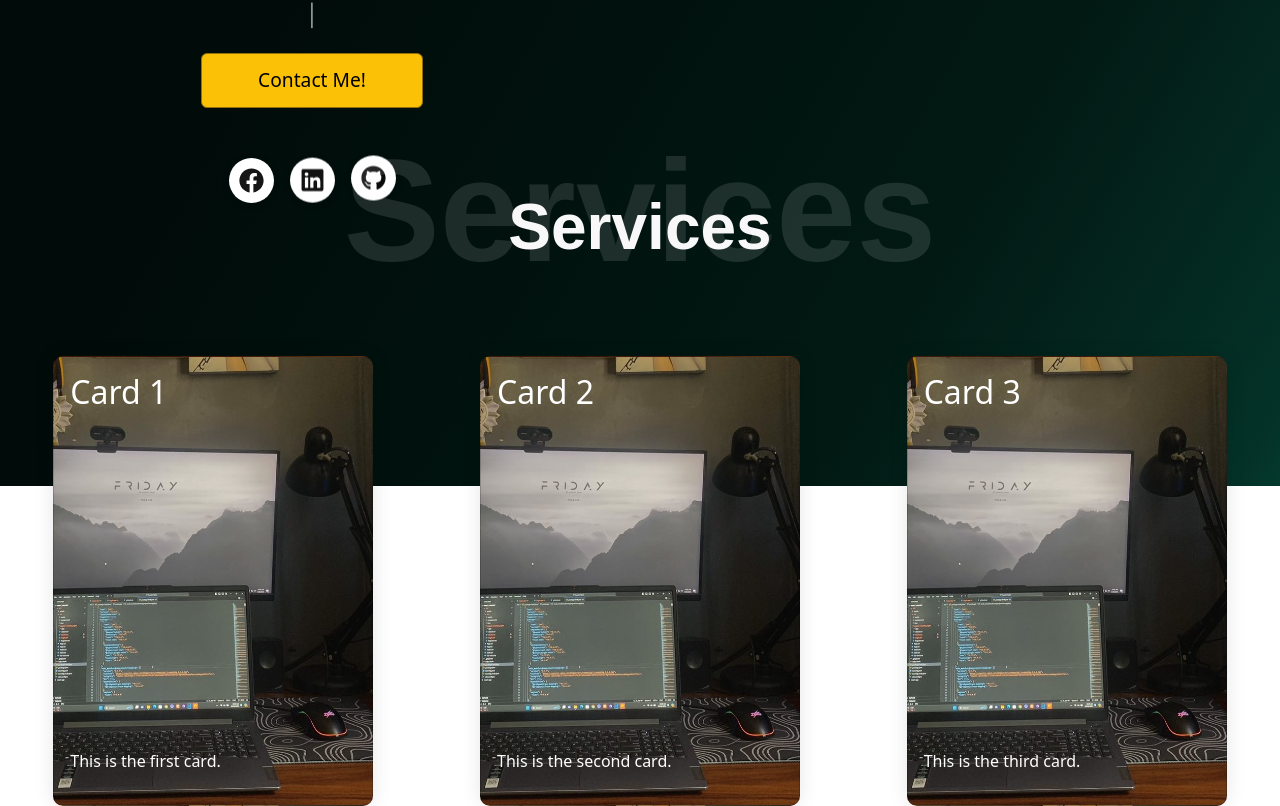
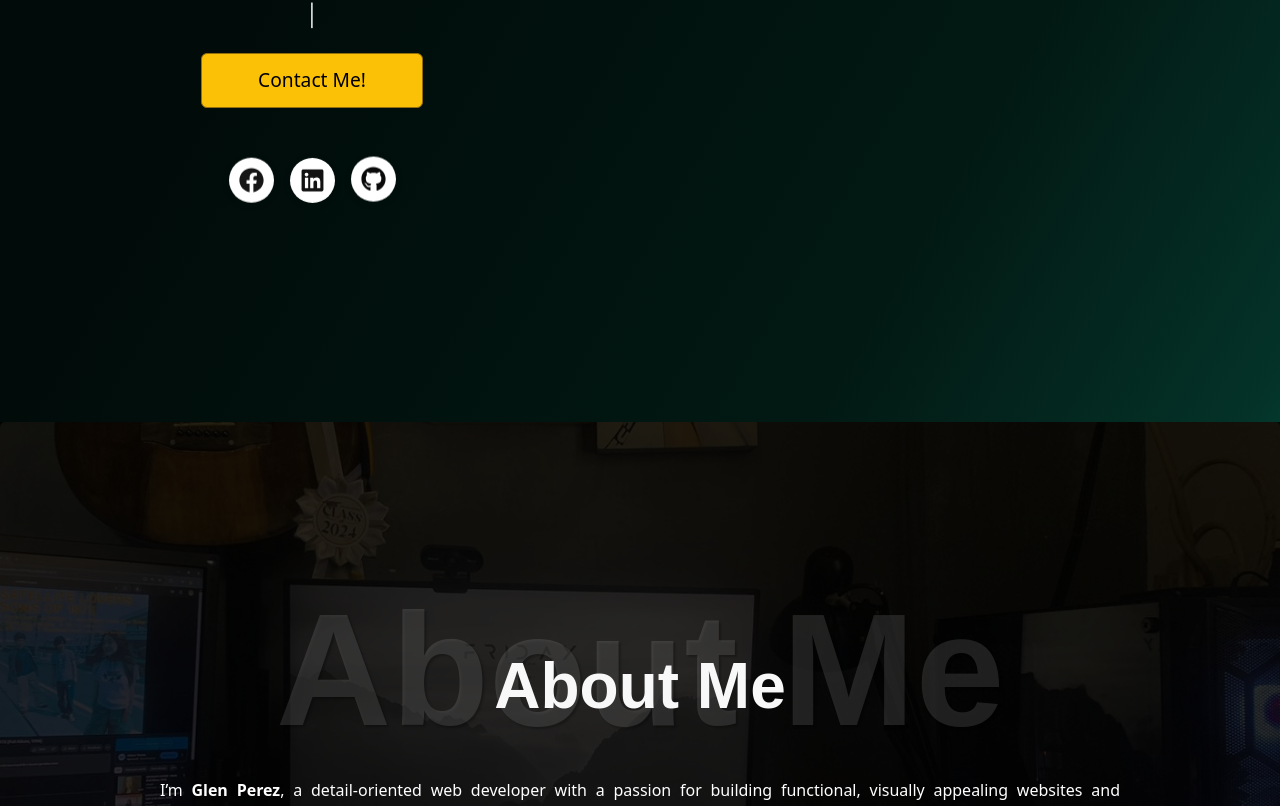
Before and after one commit to GlenPrz/PRZ_Portfolio, a React (Vite) app: page / in a window 1280 px wide. Shown: the part 474-1280 px from the top of the page. Built offline with nearby package versions, Linux system fonts and the light colour scheme; no server answers.

Commit message:
App Changes

```diff
--- a/src/App.jsx
+++ b/src/App.jsx
@@ -12,10 +12,10 @@ function App() {
     <>
       <Navbar />
       <Header />
-      {/* <About /> */}
-      <Cards />
+      <About />
+      {/* <Cards /> */}
       <Multirow />
-      <Rockets />
+      {/* <Rockets /> */}
     </>
   );
 }
```
